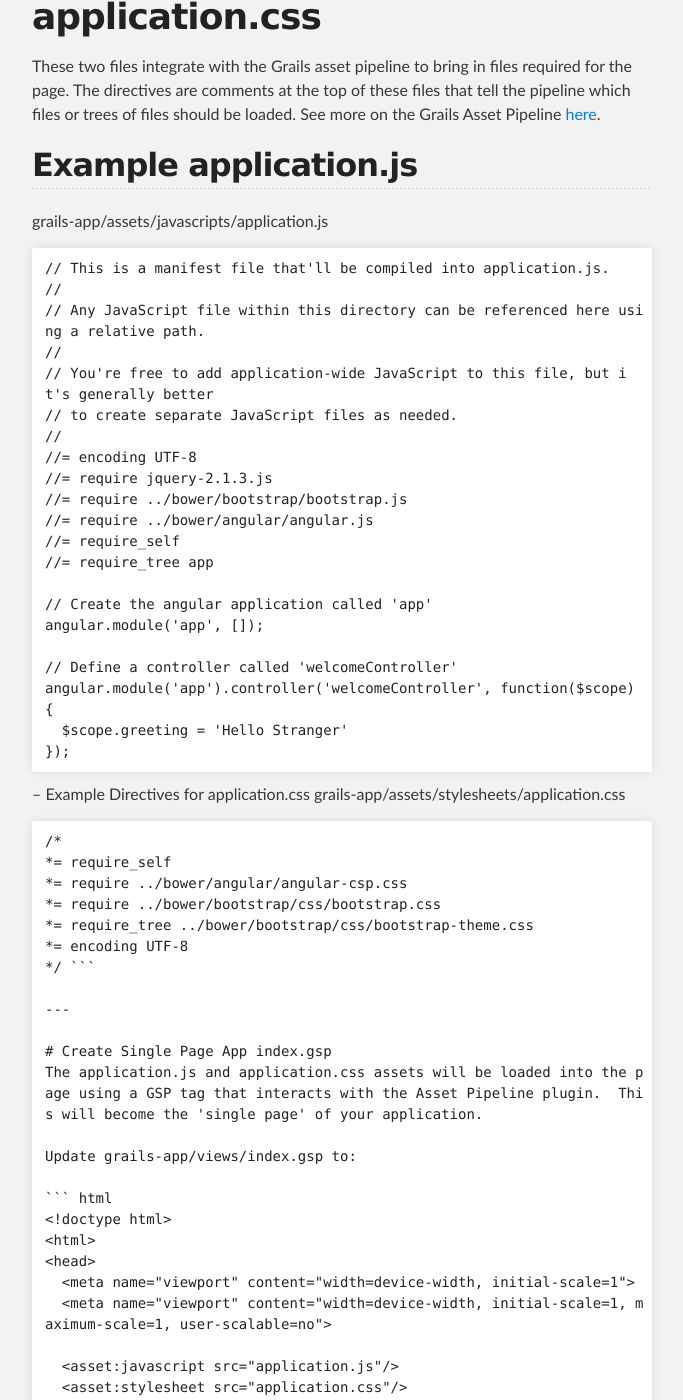
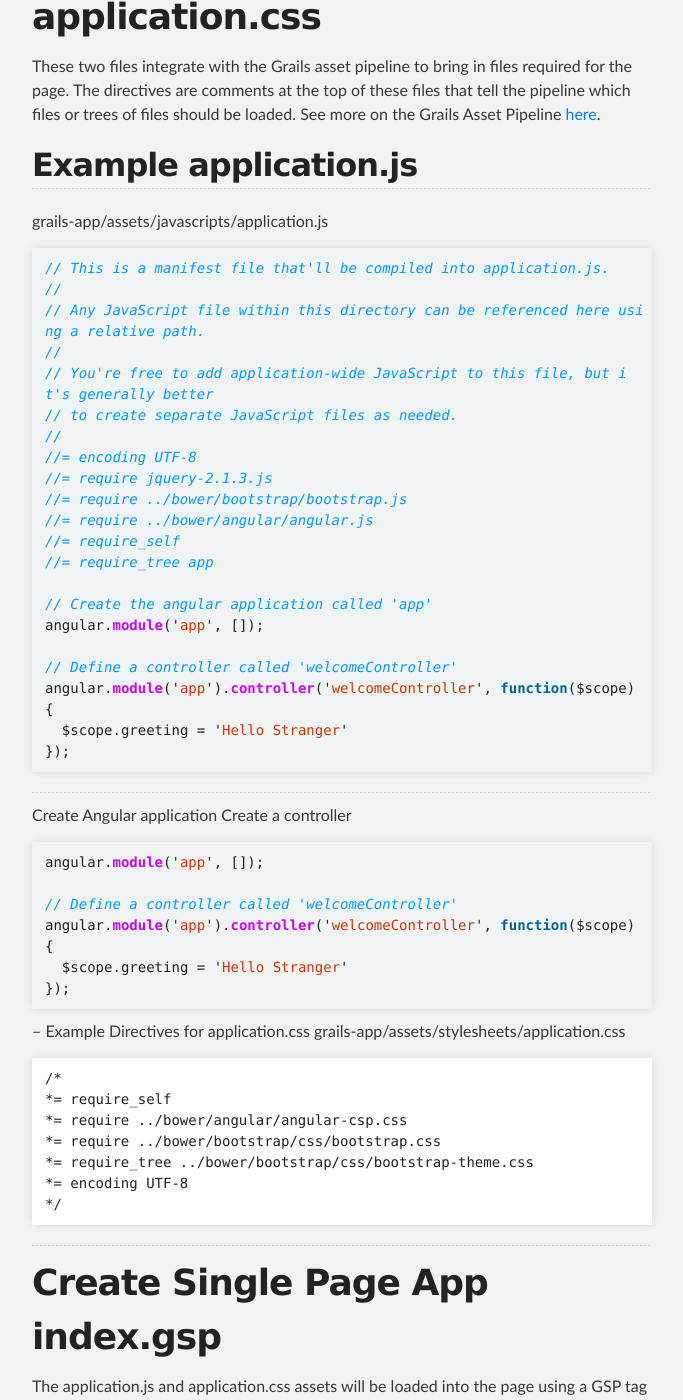
Before and after one commit to mikecalvo/mikecalvo.github.io, a Jekyll site: the page built from msse/examples/grails_angular/index.md, in a window 1280 px wide and 1400 px high, scrolled down 1407 px. Shown: the whole window, without its empty margins (298-981 px from the left). Built offline with Jekyll 4.4.1, drawn with Linux system fonts in a browser that asks for light colours; some of the changed text lies outside the part shown.

Commit message:
grails angular source fixes

````diff
--- a/msse/examples/grails_angular/index.md
+++ b/msse/examples/grails_angular/index.md
@@ -59,7 +59,7 @@ The directives are comments at the top of these files that tell the pipeline whi
 ## Example application.js
 grails-app/assets/javascripts/application.js
 
-``` JavaScript
+``` javascript
 // This is a manifest file that'll be compiled into application.js.
 //
 // Any JavaScript file within this directory can be referenced here using a relative path.
@@ -83,6 +83,20 @@ angular.module('app').controller('welcomeController', function($scope) {
 });
 ```
 
+---
+
+Create Angular application
+Create a controller
+
+``` javascript
+angular.module('app', []);
+
+// Define a controller called 'welcomeController'
+angular.module('app').controller('welcomeController', function($scope) {
+  $scope.greeting = 'Hello Stranger'
+});
+```
+
 -- Example Directives for application.css
 grails-app/assets/stylesheets/application.css
 
@@ -93,7 +107,8 @@ grails-app/assets/stylesheets/application.css
 *= require ../bower/bootstrap/css/bootstrap.css
 *= require_tree ../bower/bootstrap/css/bootstrap-theme.css
 *= encoding UTF-8
-*/ ```
+*/
+```
 
 ---
 
````
